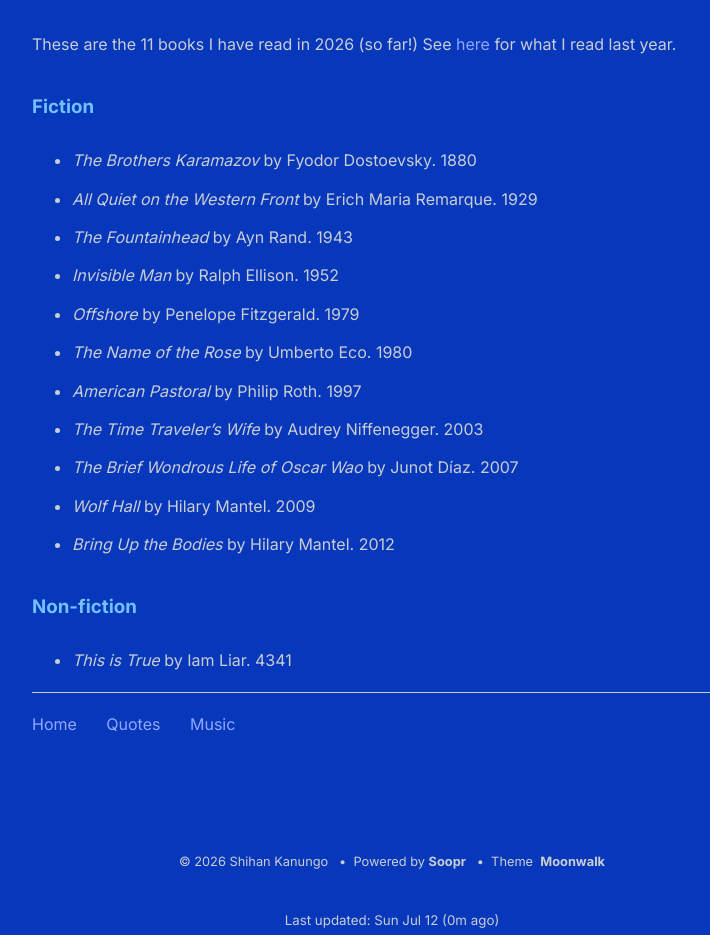
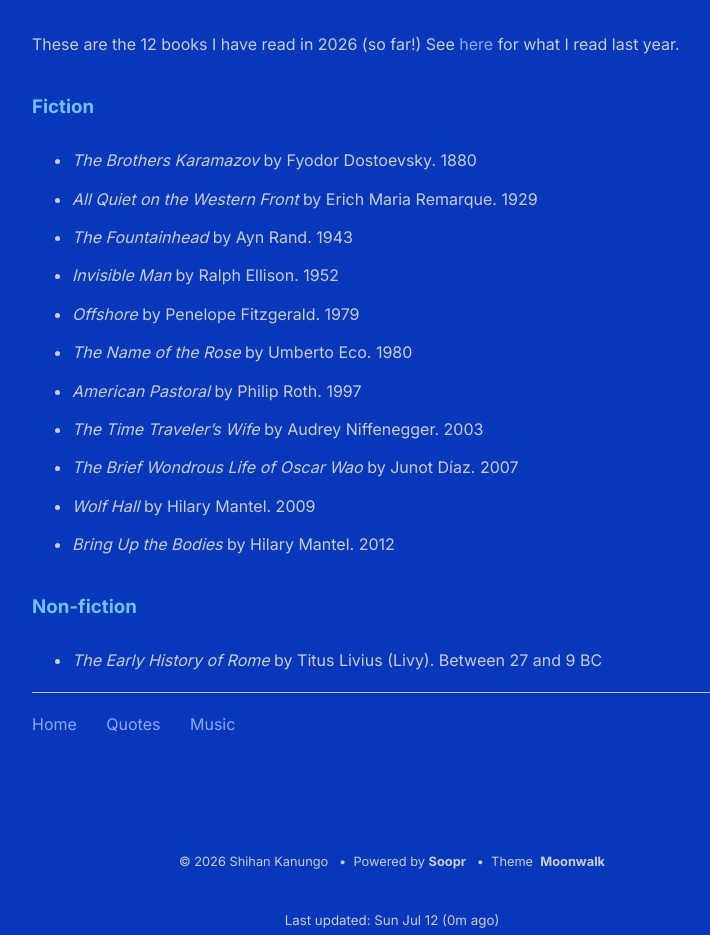
Before and after one commit to shihankanungo/shihankanungo.github.io, a Jekyll site: the page built from books.md, in a window 1280 px wide. Shown: the part 776-1711 px from the top of the page, without its empty margins (248-958 px from the left). Built offline with Jekyll 4.4.1, drawn with Linux system fonts in a browser that asks for light colours.

Commit message:
Update books.md

```diff
--- a/books.md
+++ b/books.md
@@ -8,7 +8,7 @@ title: Reading &amp;c.
 ![ch-reading](images/ch1.png)
 
 <br>
-These are the 11 books I have read in 2026 (so far!) See [here](https://shihankanungo.github.io/wrapped-2025#books) for what I read last year. <br>
+These are the 12 books I have read in 2026 (so far!) See [here](https://shihankanungo.github.io/wrapped-2025#books) for what I read last year. <br>
 
 ### Fiction
 - *The Brothers Karamazov* by Fyodor Dostoevsky. 1880
@@ -25,4 +25,4 @@ These are the 11 books I have read in 2026 (so far!) See [here](https://shihanka
 
 
 ### Non-fiction
-- *This is True* by Iam Liar. 4341
+- *The Early History of Rome* by Titus Livius (Livy). Between 27 and 9 BC
```
